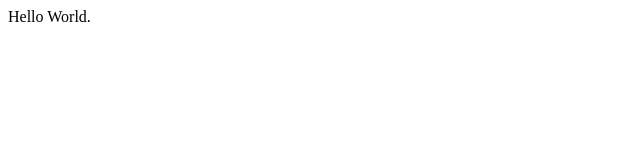
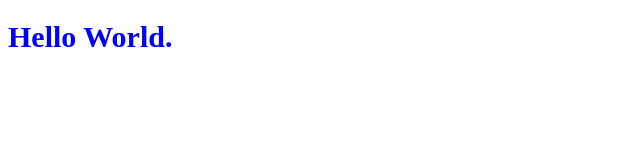
Before and after one commit to poiu45016/HoDe, a plain HTML site: page ch01/01.html in a window 1280 px wide. Shown: the whole page, without its empty margins (0-640 px from the left). Drawn offline with Linux system fonts and the light colour scheme.

Commit message:
Update 01.html

```diff
--- a/ch01/01.html
+++ b/ch01/01.html
@@ -7,11 +7,12 @@
       h1{font-size: 30px; color: blue;}
     </style>
     <script src="./01.js"></script>
-    <script>alert("這是一個對話視窗.")
+    <script>
+        alert("這是一個對話視窗.")
     </script>
 
   </head>
   <body>
-    Hello World.
+    <h1>Hello World.</h1>
   </body>
 </html>
```
